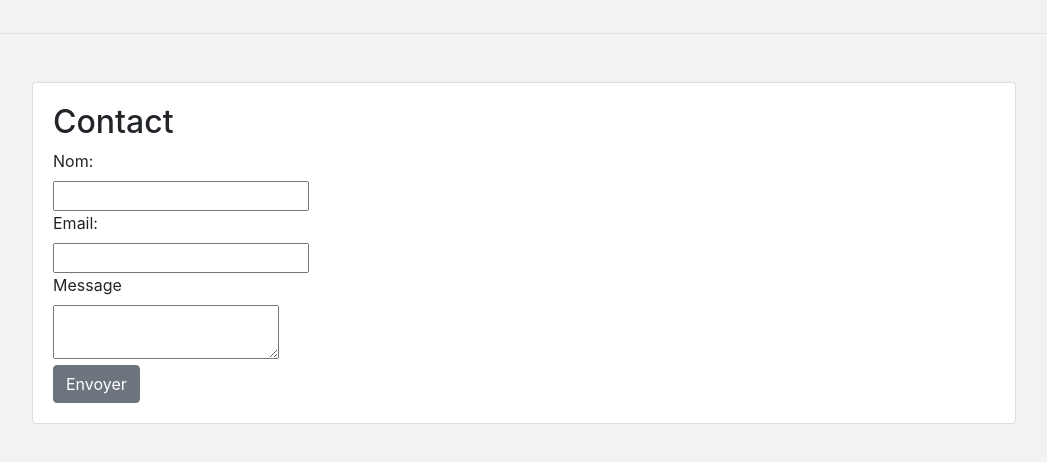
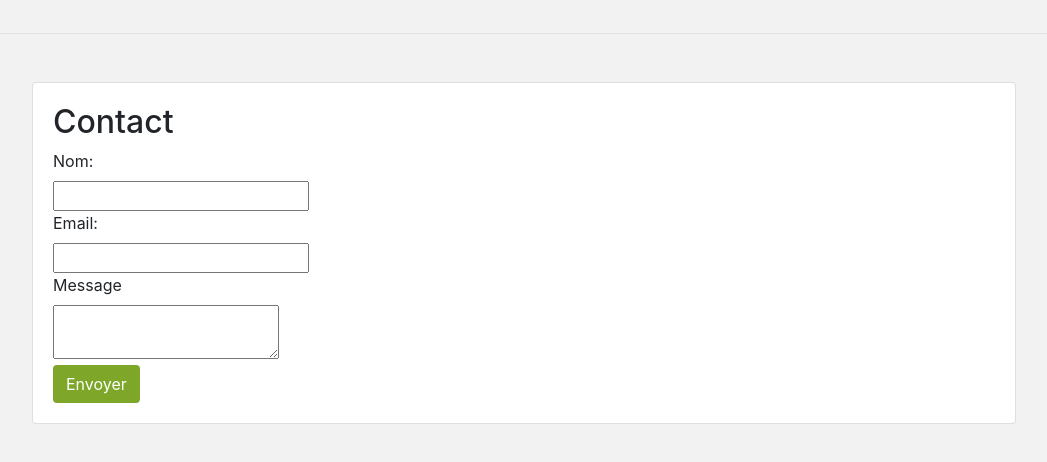
Before and after one commit to LeaDalibard/social-impact, a plain HTML site: page index.html in a window 1280 px wide. Shown: the part 1650-2112 px from the top of the page, without its empty margins (116-1163 px from the left). Drawn offline with nearby package versions, Linux system fonts and the light colour scheme.

```diff
--- a/index.html
+++ b/index.html
@@ -177,7 +177,8 @@
                                 <input type="email" id="email" name="email" value=""><br>
                                 <label for="message">Message</label><br>
                                 <textarea id="message" name="message"></textarea><br>
-                                <input class="btn btn-secondary" type="submit" value="Envoyer" id="submit">
+                                <input class="btn text-white" style="background-color: #7EA629" type="submit"
+                                       value="Envoyer" id="submit">
                             </form>
                         </div>
                     </section>
```
Lines whose indentation alone changed are shown as unchanged.
